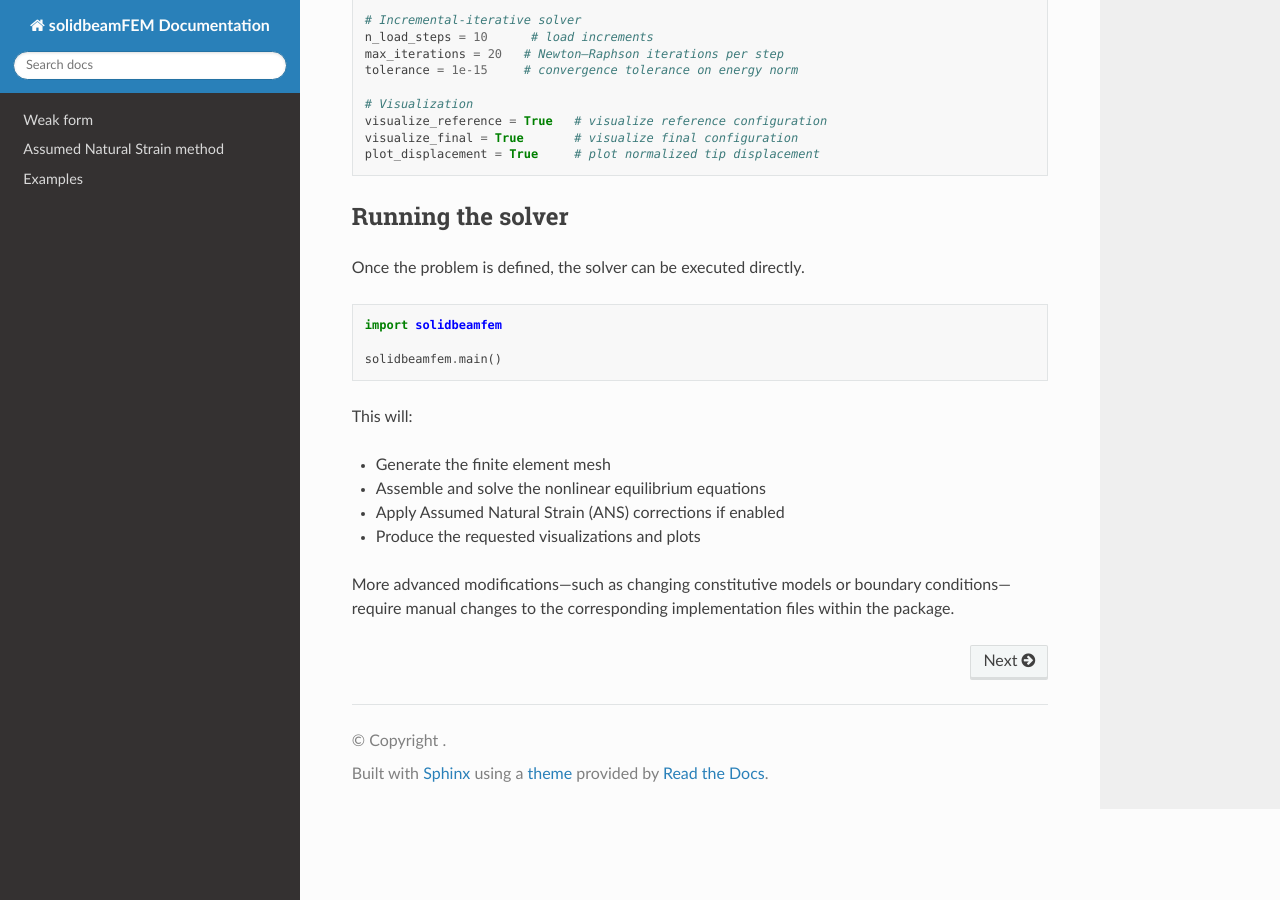
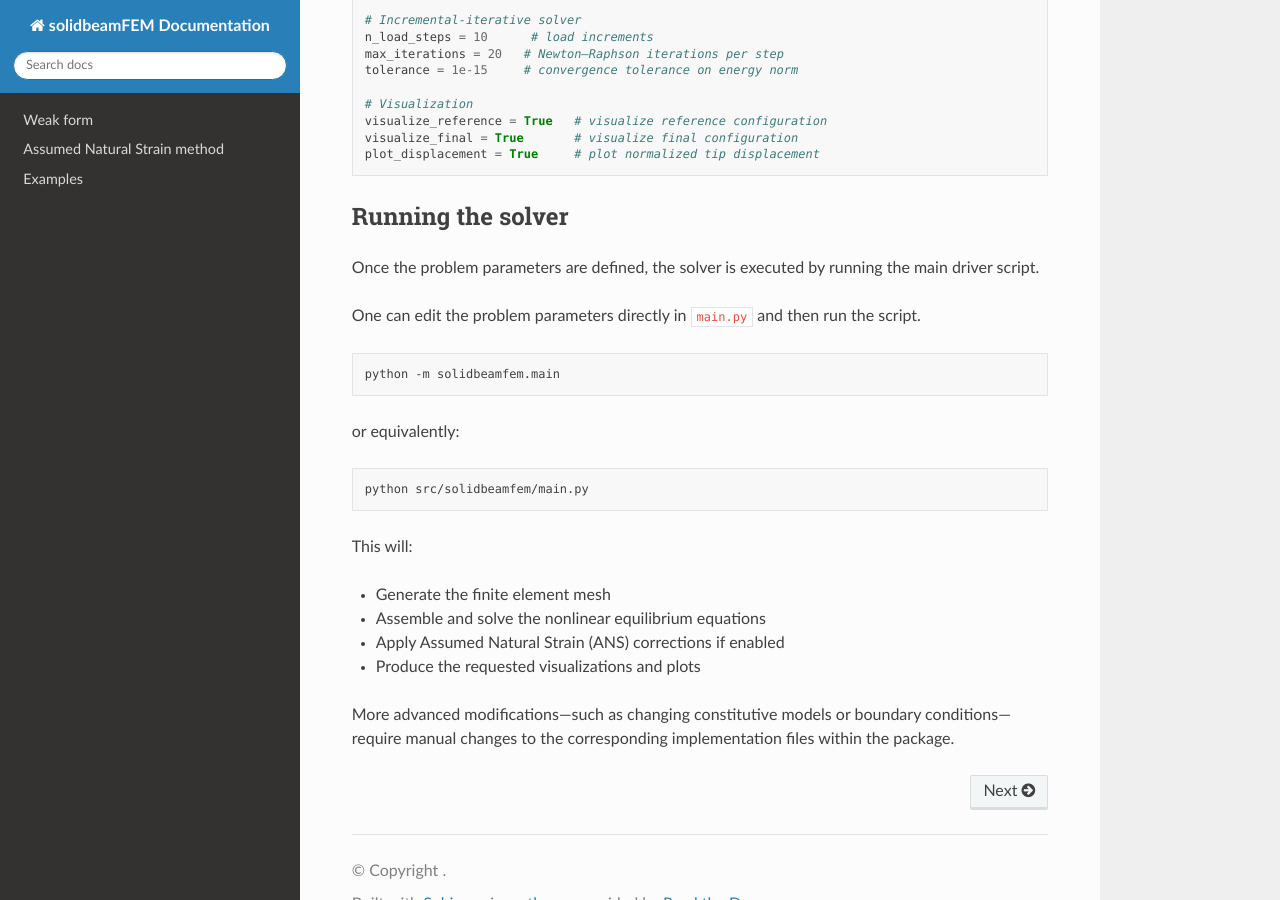
Before and after one commit to jaafaralaswad/solidbeamfem, a Sphinx documentation site: the page built from docs/source/index.rst, in a window 1280 px wide and 900 px high, scrolled down 1950 px. Built offline with Sphinx 7.4.7 and the Read the Docs theme 3.1.0, drawn with Linux system fonts in a browser that asks for light colours; some of the changed text lies outside the part shown.

Commit message:
update docs

```diff
--- a/docs/source/index.rst
+++ b/docs/source/index.rst
@@ -112,16 +112,24 @@ Problem definition
    visualize_final = True       # visualize final configuration
    plot_displacement = True     # plot normalized tip displacement
 
+
 Running the solver
 ------------------
 
-Once the problem is defined, the solver can be executed directly.
+Once the problem parameters are defined, the solver is executed by running
+the main driver script.
 
-.. code-block:: python
+One can edit the problem parameters directly in ``main.py`` and then run the script.
 
-   import solidbeamfem
+.. code-block:: bash
 
-   solidbeamfem.main()
+   python -m solidbeamfem.main
+
+or equivalently:
+
+.. code-block:: bash
+
+   python src/solidbeamfem/main.py
 
 This will:
 
```
Also changed, not shown: other parts of docs/source/index.rst (+1 -1 lines), docs/source/dependencies.rst (deleted, +0 -7 lines), docs/source/installation.rst (deleted, +0 -22 lines), docs/source/usage.rst (deleted, +0 -82 lines), 2 other files.
